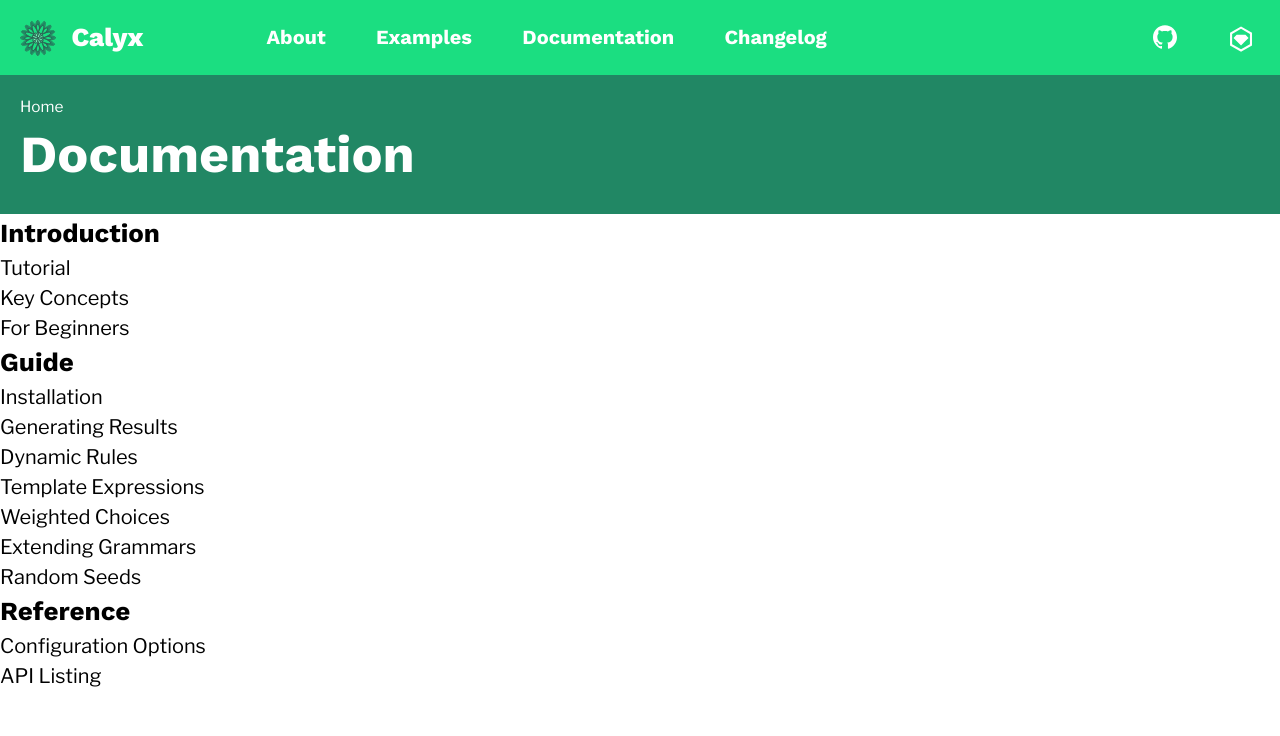
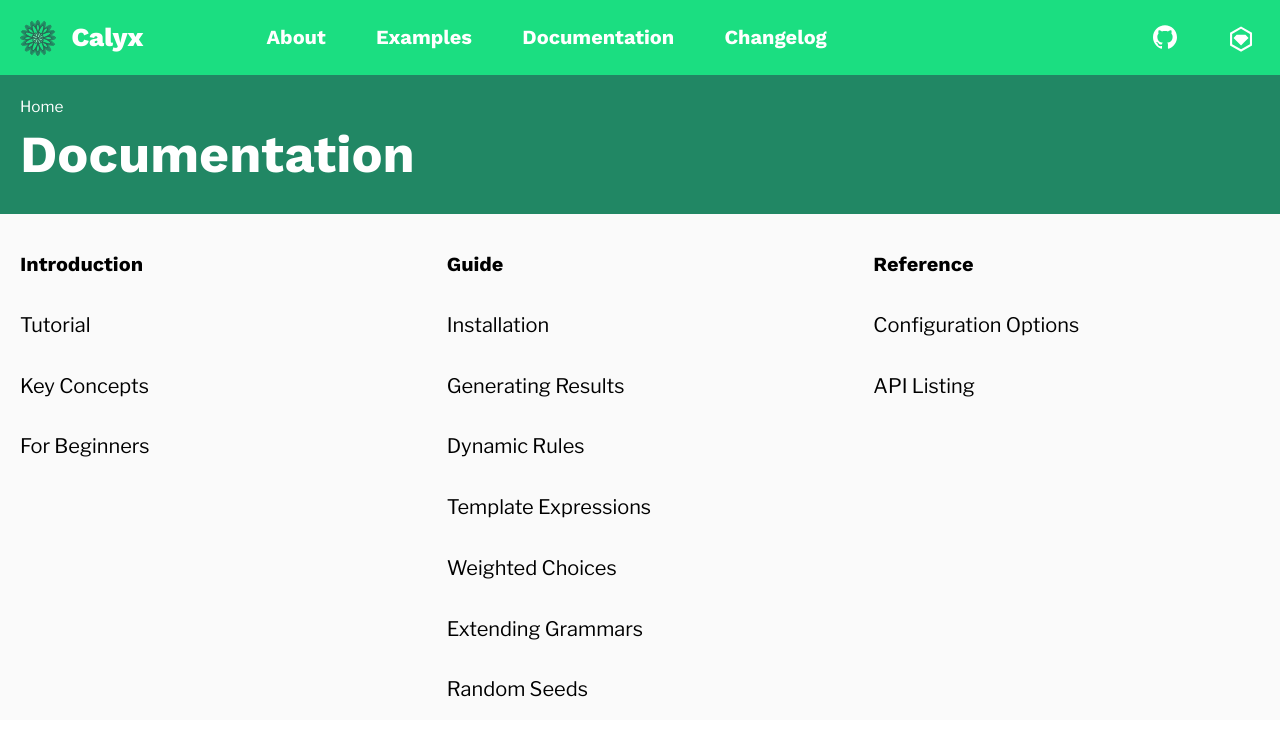
Before and after one commit to maetl/calyx, a Jekyll site: the page built from docs/content/docs.html, in a window 1280 px wide. Shown: the top 736 px of the page. Built offline with Jekyll 4.4.1, drawn with Linux system fonts in a browser that asks for light colours.

Commit message:
Include page container markup in page template

```diff
--- a/docs/_layouts/page.html
+++ b/docs/_layouts/page.html
@@ -9,6 +9,9 @@
   </head>
   <body>
     {% include navbar.html %}
-    {{ content }}
+    {% include pagebar.html %}
+    <div class="page">
+      {{ content }}
+    </div>
   </body>
 </html>
--- a/docs/content/docs.html
+++ b/docs/content/docs.html
@@ -4,13 +4,12 @@ layout: page
 permalink: /docs/
 ---
 
-{% include pagebar.html %}
-
+<div class="row">
 {% for section in site.data.docs %}
-  <div class="card">
-    <div class="card-body">
-      <h2><a href="{{ section.permalink }}">{{ section.title }}</a></h2>
-      <ul>
+  <div class="col">
+    <div class="menu">
+      <h2 class="menu-label"><a href="{{ section.permalink }}">{{ section.title }}</a></h2>
+      <ul class="menu-list">
       {% for doc_page in section.pages %}
         <li><a href="{{ doc_page.permalink }}">{{ doc_page.title }}</a></li>
       {% endfor %}
@@ -18,3 +17,4 @@ permalink: /docs/
     </div>
   </div>
 {% endfor %}
+</div>
```
Also changed, not shown: docs/_layouts/docs.html (+5 -7 lines).
